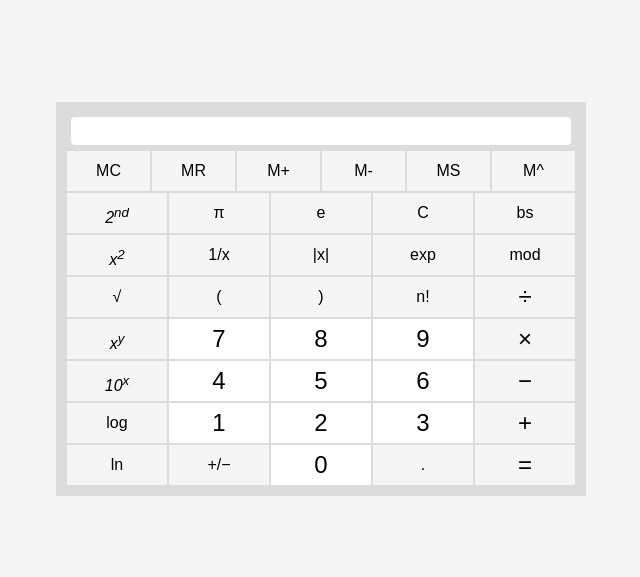
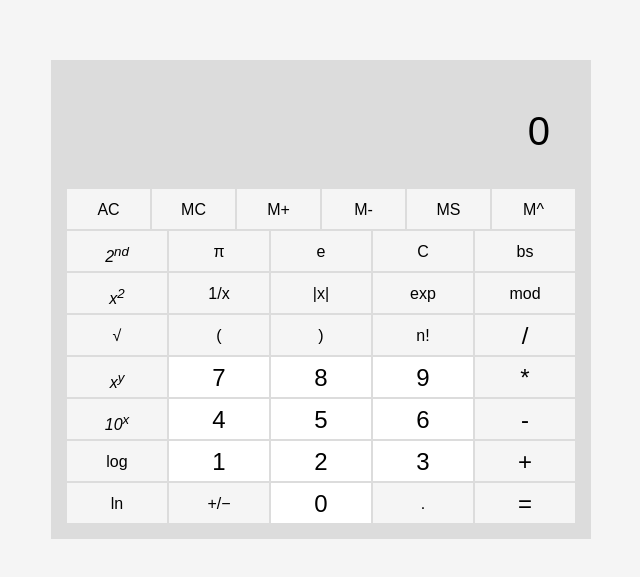
Before and after one commit to Dana-Bet/WEB-Tecnologies, a plain HTML site: page lab 2 - scientific calculator/index.html in a window 1280 px wide. Shown: the part 101-678 px from the top of the page, without its empty margins (319-959 px from the left). Drawn offline with Linux system fonts and the light colour scheme.

Commit message:
Addinf functionality

```diff
--- a/lab 2 - scientific calculator/index.html
+++ b/lab 2 - scientific calculator/index.html
@@ -8,59 +8,112 @@
   </head>
   <body>
      <div class="container">
-        <div class="monitor">0</div>
-        <div class="button but1">MC</div>
-        <div class="button but1">MR</div>
-        <div class="button but1">M+</div>
-        <div class="button but1">M-</div>
-        <div class="button but1">MS</div>
-        <div class="button but1">M^</div>
-        <div style="clear: both;"></div>
-        <div class="button"><var>2<sup>nd</sup></var></div>
-        <div class="button">&#960</div>
-        <div class="button">e</div>
-        <div class="button">C</div>
-        <div class="button">bs</div>
-        <div style="clear: both;"></div>
-        <div class="button"><var>x<sup>2</sup></var></div>
-        <div class="button">1/x</div>
-        <div class="button">|x|</div>
-        <div class="button">exp</div>
-        <div class="button">mod</div>
-        <div style="clear: both;"></div>
-        <div class="button">&#8730</div>
-        <div class="button">(</div>
-        <div class="button">)</div>
-        <div class="button">n!</div>
-        <div class="button Symbolbut">&divide;</div>
-        <div style="clear: both;"></div>
-        <div class="button"><var>x<sup>y</sup></var></div>
-        <div class="button Nobut">7</div>
-        <div class="button Nobut">8</div>
-        <div class="button Nobut">9</div>
-        <div class="button Symbolbut">&times;</div>
-        <div style="clear: both;"></div>
-        <div class="button"><var>10<sup>x</sup></var></div>
-        <div class="button Nobut">4</div>
-        <div class="button Nobut">5</div>
-        <div class="button Nobut">6</div>
-        <div class="button Symbolbut" >&minus;</div>
-        <div style="clear: both;"></div>
-        <div class="button">log</div>
-        <div class="button Nobut">1</div>
-        <div class="button Nobut">2</div>
-        <div class="button Nobut">3</div>
-        <div class="button Symbolbut">&plus;</div>
-        <div style="clear: both;"></div>
-        <div class="button">ln</div>
-        <div class="button">&plus;/&minus;</div>
-        <div class="button Nobut">0</div>
-        <div class="button">.</div>
-        <div class="button Symbolbut">&equals;</div>
-    </div>
+        <input type="text" id="inputBox" placeholder="0">
+        <div>
+            <button class="button but1">AC</button>
+            <button class="button but1">MC</button>
+            <button class="button but1">M+</button>
+            <button class="button but1">M-</button>
+            <button class="button but1">MS</button>
+            <button class="button but1">M^</button>
+        </div>
+        <div>
+            <button class="button"><var>2<sup>nd</sup></var></button>
+            <button class="button">&#960</button>
+            <button class="button">e</button>
+            <button class="button">C</button>
+            <button class="button">bs</button>
+        </div>
+        <div>
+            <button class="button"><var>x<sup>2</sup></var></button>
+            <button class="button">1/x</button>
+            <button class="button">|x|</button>
+            <button class="button">exp</button>
+            <button class="button">mod</button>
+        </div>
+        <div>
+            <button class="button">&#8730</button>
+            <button class="button">(</button>
+            <button class="button">)</button>
+            <button class="button">n!</button>
+            <button class="button Symbolbut">/</button>
+        </div>
+        <div>
+            <button class="button"><var>x<sup>y</sup></var></button>
+            <button class="button Nobut">7</button>
+            <button class="button Nobut">8</button>
+            <button class="button Nobut">9</button>
+            <button class="button Symbolbut">*</button>
+        </div>
+        <div>
+            <button class="button"><var>10<sup>x</sup></var></button>
+            <button class="button Nobut">4</button>
+            <button class="button Nobut">5</button>
+            <button class="button Nobut">6</button>
+            <button class="button Symbolbut" >-</button>
+        </div>
+        <div>
+            <button class="button">log</button>
+            <button class="button Nobut">1</button>
+            <button class="button Nobut">2</button>
+            <button class="button Nobut">3</button>
+            <button class="button Symbolbut">+</button>
+        </div>
+        <div>
+            <button class="button">ln</button>
+            <button class="button">&plus;/&minus;</button>
+            <button class="button Nobut">0</button>
+            <button class="button">.</button>
+            <button id="equal" class="button Symbolbut">&equals;</button>
+        </div>
+     </div>
+    </body>
 
     <!-- special scripts for integration in MTW gallery - must be placed at the bottom of the HTML after your code -->
     <script>
+
+        function isDigit(char) {
+            return !isNaN(parseInt(char));
+        }
+
+        let input = document.getElementById('inputBox');
+        let buttons = document.querySelectorAll('button');
+
+        let string = "";
+        let arr = Array.from(buttons);
+        arr.forEach(button => {
+            button.addEventListener('click',(e) =>{
+               if(e.target.innerHTML =='='){
+                string = eval(string);
+                input.value = string;
+               }
+               else if(e.target.innerHTML == 'AC'){
+                string = "";
+                input.value = string;
+               }
+               else if(e.target.innerHTML == 'MC'){
+                string = string.substring(0,string.length-1);
+                input.value = string;
+               }
+               else if(e.target.innerHTML == '0' && !isDigit(string[string.length - 1])) {
+                 return;
+               }
+               else if(e.target.classList.contains("Symbolbut") && input.value==0) {
+                 return;
+               }
+               else {
+                if(!e.target.classList.contains("Symbolbut") && !e.target.classList.contains("Nobut") ){
+                     return;
+               }
+
+                string += e.target.innerHTML;
+                input.value = string;
+               }
+
+
+            })
+        })
+
         // custom config for the MTW app
         const mtwAppConfig = {
             border: true // app border in the MTW page
--- a/lab 2 - scientific calculator/styles.css
+++ b/lab 2 - scientific calculator/styles.css
@@ -1,6 +1,8 @@
 body
 {
     font-family: Arial, Helvetica, sans-serif;
+    width: 100%;
+    height: 100vh;
     padding: 0;
     margin: 0;
     display: flex;
@@ -12,8 +14,8 @@ body
 }
 
 .container{
-    width: 510px; margin: 20px auto; background-color: gainsboro;
-    padding:10px; border: 0cap;
+    width: 510px; margin: 15px auto; background-color: gainsboro;
+    padding:15px; border: 2cap;
 }
 
 .button {
@@ -21,6 +23,7 @@ body
     width: 100px;
     height: 40px;
     margin: 1px;
+    border: 0cap;
     display: flex;
     text-align: center;
     align-items: center;
@@ -56,26 +59,18 @@ body
   color: white;
 }
 
-.monitor{
-background-color: white;
-padding:5px;
-color:white;
-margin:5px;
-border-radius: 4px;
-text-align: right;
-display: flex;
+input{
+    width: 450px;
+    border: none;
+    padding:24px;
+    margin:10px;
+    border-radius: 4px;
+    text-align: right;
+    display: flex;
+    background: transparent;
+    font-size: 40px;
 }
 
-.result{
-    background-color: black;
-    margin: 5px;
-background-color: white;
-text-align: center;
-padding:5px 0;
-border-radius: 4px;
-cursor:pointer;
+input::placeholder{
+    color: black;
 }
-
-.display{
-
-}
```
